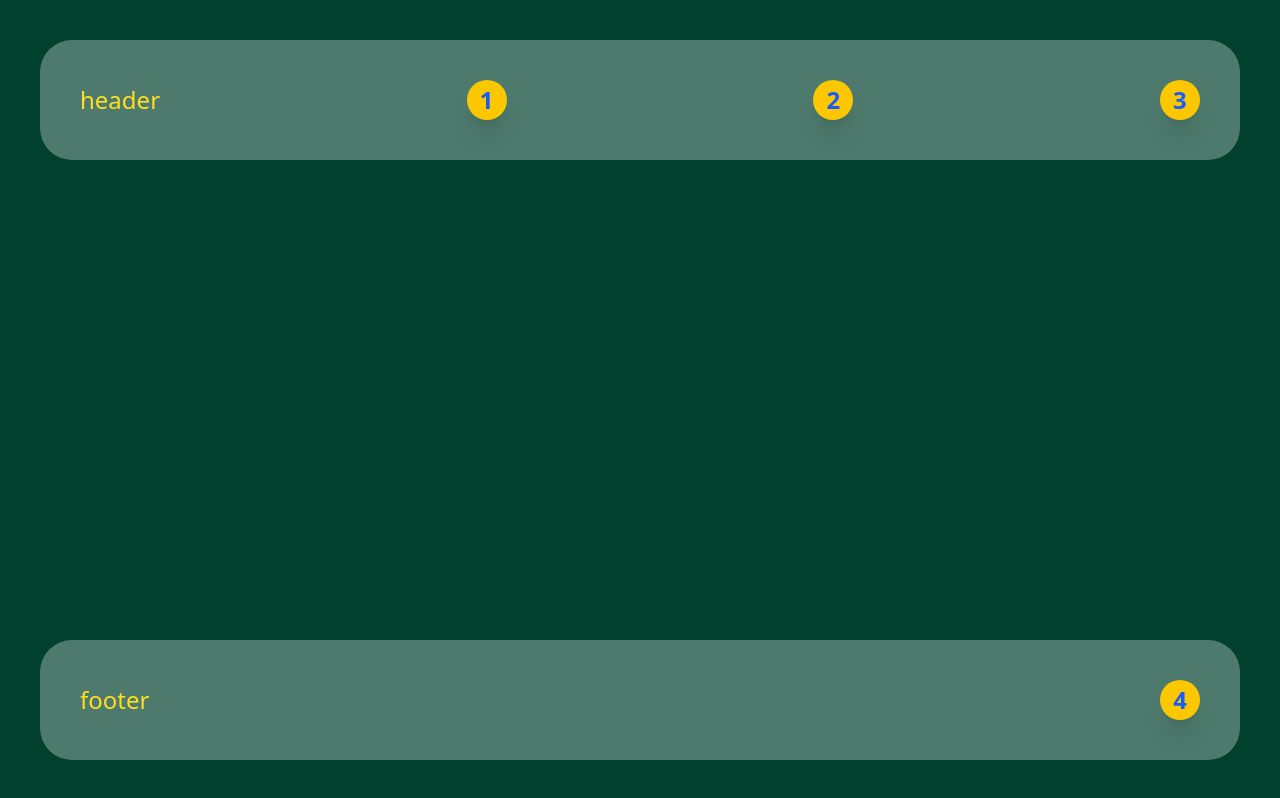
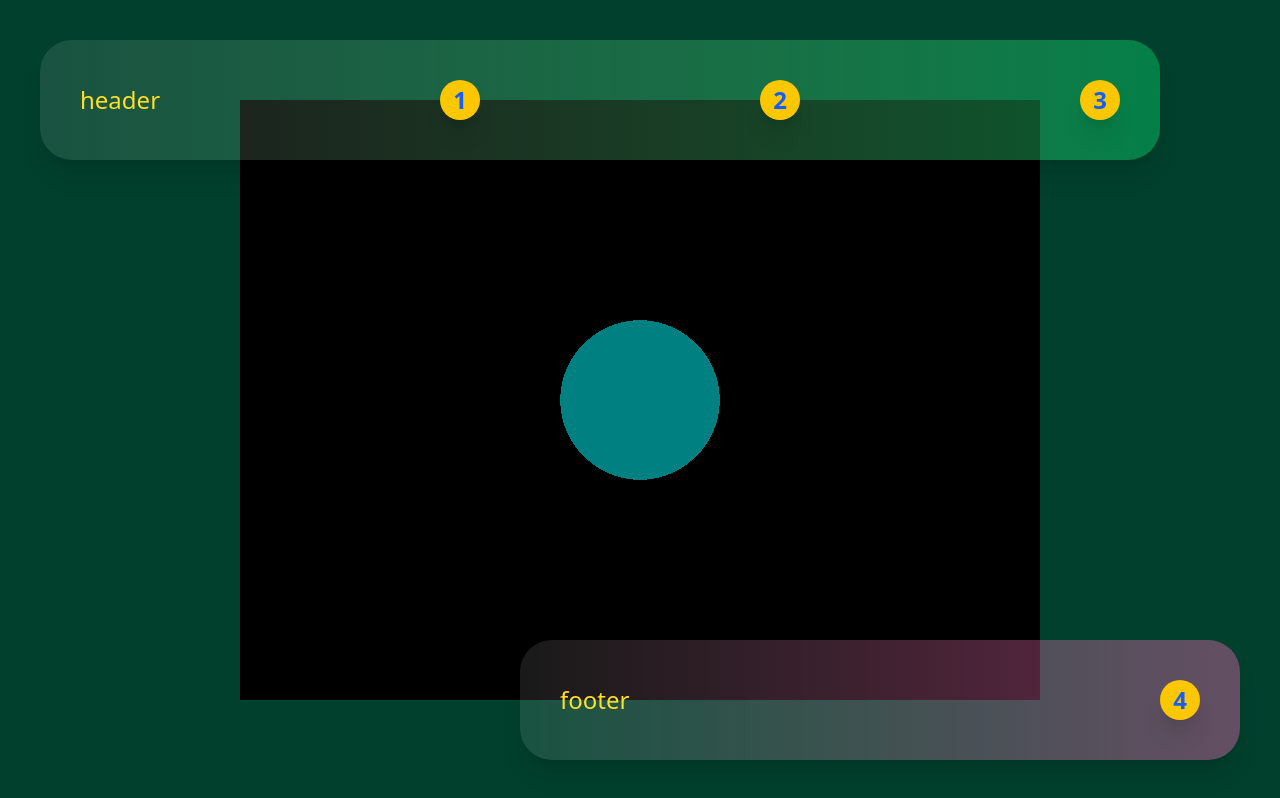
Before and after one commit to F00sh/nova, a Nuxt app: page / in a window 1280 px wide. Built offline with nearby package versions, Linux system fonts and the light colour scheme.

Commit message:
ThreeJs kugla je tu

```diff
--- a/app.vue
+++ b/app.vue
@@ -1,8 +1,10 @@
 <template>
-   <NuxtRouteAnnouncer />
-  <NuxtLayout>
+<div class="flex flex-col w-screen h-screen items-center justify-center">
+  <NuxtRouteAnnouncer />
+    <NuxtLayout>
     <NuxtPage />
   </NuxtLayout>
+</div>
 </template>
 <script setup lang="ts">
 </script>
--- a/components/Footer.vue
+++ b/components/Footer.vue
@@ -1,20 +1,20 @@
 <template>
-  <div class="bottom-0 absolute
+  <div class="bottom-0 right-0 absolute
             text-yellow-300
               flex items-center justify-between
-              w-screen h-max
+              w-screen h-max lg:w-[800px]
               p-10
               rounded-4xl">
 
-    <div class="bg-white/30
+    <div class="bg-linear-to-r from-white/10 to-pink-400/40
                 w-full h-full
                 flex items-center justify-between
                 p-10
-                rounded-4xl">
+                rounded-4xl shadow-xl">
       <h1 class="text-2xl">footer</h1>
       <a href="/" class="flex items-center justify-center
                          w-10 h-10
-                       bg-yellow-400
+                       bg-yellow-400 hover:bg-purple-400
                          rounded-full shadow-xl">
         <h1 class="text-center text-blue-600 text-2xl font-black">4</h1>
       </a>
--- a/components/Header.vue
+++ b/components/Header.vue
@@ -2,31 +2,31 @@
   <div class="absolute
             text-yellow-300
               flex items-center justify-between
-              w-screen h-fmax
+              w-screen h-max lg:w-[1200px]
               p-10
               rounded-4xl">
 
-    <div class="bg-white/30
+    <div class="bg-linear-to-r from-white/10 to-green-400/40
                 w-full h-full
                 flex items-center justify-between
                 p-10
-                rounded-4xl">
+                rounded-4xl shadow-xl">
       <h1 class="text-2xl">header</h1>
       <a href="/" class="flex items-center justify-center
                          w-10 h-10
-                       bg-yellow-400
+                       bg-yellow-400 hover:bg-blue-400
                          rounded-full shadow-xl">
         <h1 class="text-center text-blue-600 text-2xl font-black">1</h1>
       </a>
       <a href="/" class="flex items-center justify-center
                          w-10 h-10
-                       bg-yellow-400
+                       bg-yellow-400 hover:bg-orange-400
                          rounded-full shadow-xl">
         <h1 class="text-center text-blue-600 text-2xl font-black">2</h1>
       </a>
       <a href="/" class="flex items-center justify-center
                          w-10 h-10
-                       bg-yellow-400
+                       bg-yellow-400 hover:bg-fuchsia-400
                          rounded-full shadow-xl">
         <h1 class="text-center text-blue-600 text-2xl font-black">3</h1>
       </a>
--- a/components/Three.vue
+++ b/components/Three.vue
@@ -1,14 +1,42 @@
 <template>
   <div>
-    <canvas />
+    <canvas ref="three" />
   </div>
 </template>
 
 <script lang="ts" setup>
-  import { Scene } from 'three';
+  import { Mesh, MeshBasicMaterial, Scene, SphereGeometry, WebGLRenderer } from 'three';
+  import { PerspectiveCamera } from 'three';
+  import { ref, onMounted, type Ref } from 'vue';
 
+  const three: Ref<HTMLCanvasElement | null> = ref(null)
   const scene = new Scene();
-  // Create a new scene
+  let renderer: WebGLRenderer;
+
+  const width = 800;
+  const height = 600;
+
+  const camera = new PerspectiveCamera(75, width / height, 0.1, 1000);
+  camera.position.set(0, 0, 5)
+
+  scene.add(camera)
+
+  const sphere = new Mesh(
+    new SphereGeometry(1, 32, 32),
+    new MeshBasicMaterial({ color: 0x008080 }));
+    scene.add(sphere)
+
+    onMounted(() => {
+      if (three.value) {
+        renderer = new WebGLRenderer({ canvas: three.value });
+        renderer.setSize(width, height);
+        renderer.render(scene, camera);
+      }
+
+        renderer.setSize(width, height);
+        renderer.render(scene, camera);
+      });
+
 
 
 </script>
--- a/package.json
+++ b/package.json
@@ -15,7 +15,6 @@
     "nuxt": "^3.15.4",
     "postcss": "^8.5.2",
     "tailwindcss": "^4.0.6",
-    "troisjs": "^0.3.4",
     "vue": "latest",
     "vue-router": "latest"
   },
--- a/pages/index.vue
+++ b/pages/index.vue
@@ -1,5 +1,10 @@
 <template>
-  <div class="absolute bg-black -z-10 flex w-screen h-screen text-amber-100">
+  <div class="absolute
+            bg-black
+            -z-10
+            flex flex-col items-center justify-center
+            w-screen h-screen
+            text-amber-100">
     <Hero />
   </div>
 </template>
```
Also changed, not shown: 1 other file (tests, documents, lock files or other folders).
